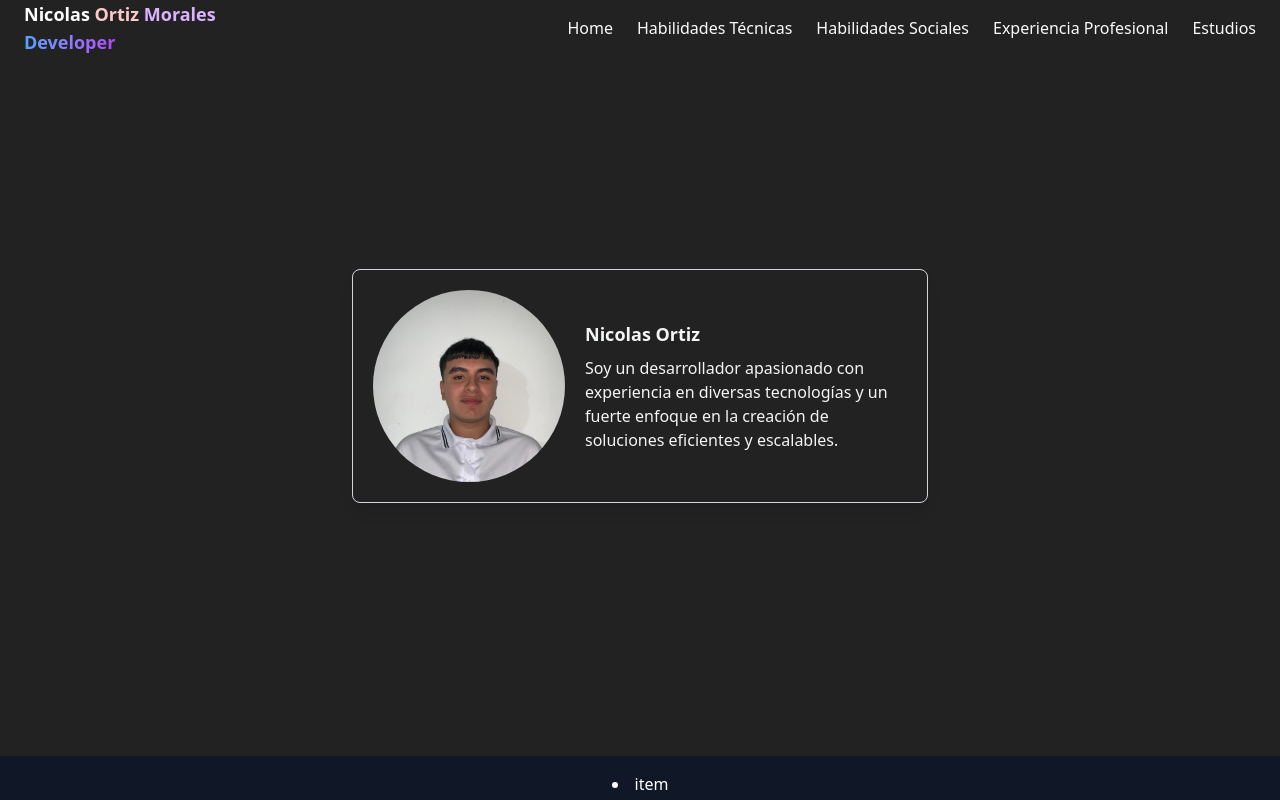
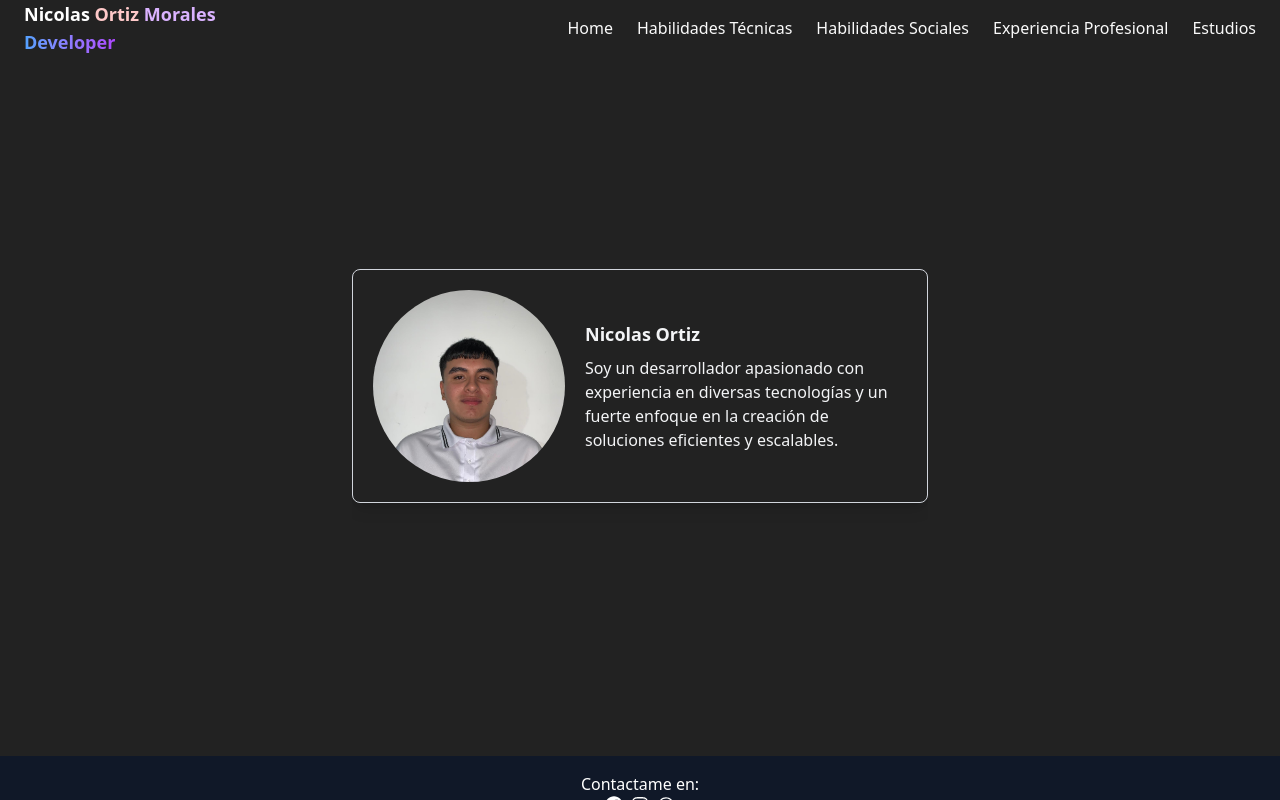
Before and after one commit to nicolas20055/Portafolio, a React (Vite) app: page / in a window 1280 px wide. Built offline with nearby package versions, Linux system fonts and the light colour scheme.

Commit message:
casi listo

```diff
--- a/src/layouts/Footer/Footer.jsx
+++ b/src/layouts/Footer/Footer.jsx
@@ -1,42 +1,23 @@
-import { ItemNav } from "../../components/ItemNav/ItemNav";
 import { FaFacebook, FaInstagram, FaWhatsapp } from "react-icons/fa";
 
 export const Footer = () => {
     return (
         <>
             <footer className="w-full h-auto flex flex-col items-center p-4 bg-gray-900 text-white mt-auto">
-                <ItemNav
-                    styleReference="list-none pr-4"
-                    contentReference="Contactame en:"
-                />
+                <p>Contactame en:</p>
                 <div className="flex flex-row gap-4 sm:gap-2">
-                    {/* Facebook Link */}
-                    <ItemNav
-                        styleReference="list-none"
-                        contentReference={
+
                     <a href="https://www.facebook.com" target="_blank" rel="noopener noreferrer">
                         <FaFacebook className="text-xl sm:text-lg hover:text-blue-500 transition" />
                     </a>
-                        }
-                    />
-                    {/* Instagram Link */}
-                    <ItemNav
-                        styleReference="list-none"
-                        contentReference={
+
                     <a href="https://www.instagram.com/" target="_blank" rel="noopener noreferrer">
                         <FaInstagram className="text-xl sm:text-lg hover:text-pink-500 transition" />
                     </a>
-                        }
-                    />
-                    {/* WhatsApp Link */}
-                    <ItemNav
-                        styleReference="list-none"
-                        contentReference={
+
                     <a href="https://api.whatsapp.com/send?phone=573234879314" target="_blank" rel="noopener noreferrer">
                         <FaWhatsapp className="text-xl sm:text-lg hover:text-green-500 transition" />
                     </a>
-                        }
-                    />
                 </div>
             </footer>
         </>
--- a/src/layouts/Main/Main.jsx
+++ b/src/layouts/Main/Main.jsx
@@ -2,7 +2,7 @@ import foto from "../../assets/images/foto.jpg";
 
 export const Main = () => {
     return (
-        <main className="flex flex-col items-center justify-center min-h-[calc(100vh-100px)]">
+        <main className="flex flex-col items-center justify-center min-h-[calc(100vh-100px)] overflow-hidden">
             <div className="bg-transparent shadow-lg rounded-lg p-5 w-full max-w-xl flex flex-col sm:flex-row border border-gray-300 mb-10">
                 <img className="w-32 h-32 sm:w-48 sm:h-48 object-cover rounded-full mb-4 sm:mr-5 sm:mb-0"
                      src={foto}
```
Also changed, not shown: 1 other file (tests, documents, lock files or other folders). Lines whose indentation alone changed are shown as unchanged.
